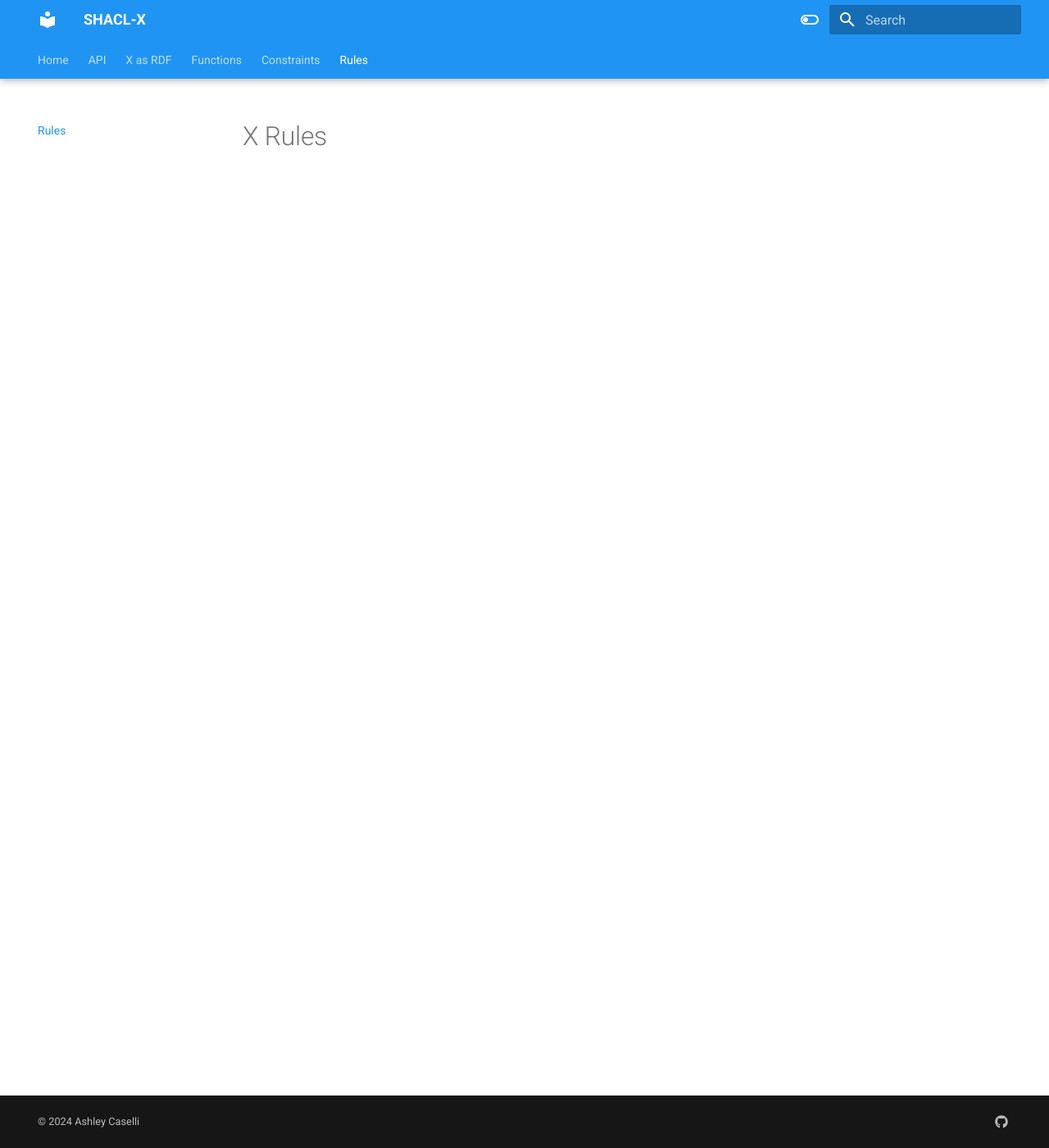
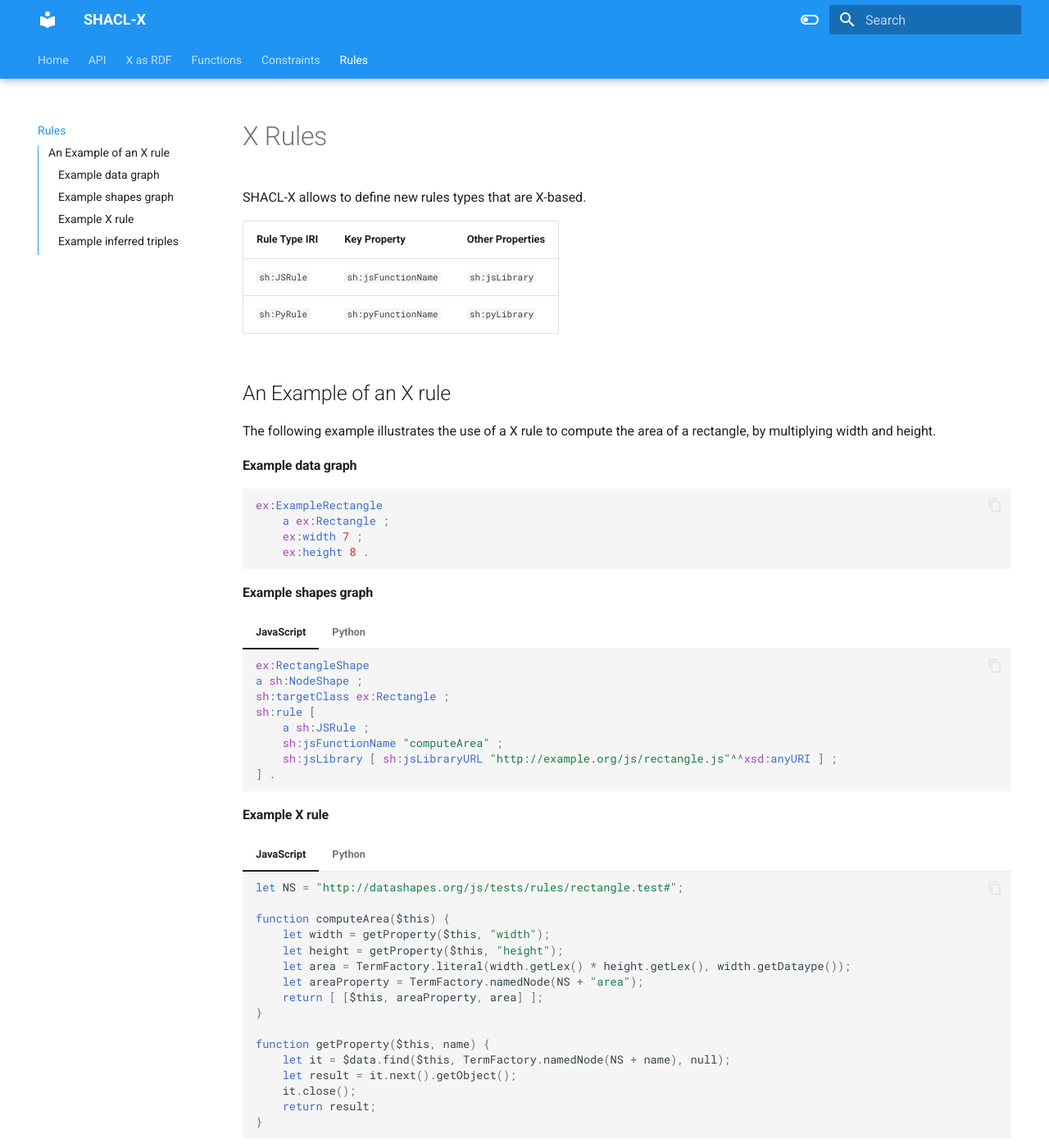
Before and after one commit to ashleycaselli/shacl-x-docs, an MkDocs documentation site: the page built from docs/rules.md, in a window 1280 px wide and 1400 px high. Shown: the whole window at 82% size. Built offline with MkDocs 1.6.1 and Material for MkDocs 9.7.7, drawn with Linux system fonts in a browser that asks for light colours; some of the changed text lies outside the part shown.

Commit message:
chore(rules): add section

````diff
--- a/docs/rules.md
+++ b/docs/rules.md
@@ -1 +1,93 @@
 # X Rules
+
+SHACL-X allows to define new rules types that are X-based.
+
+
+| Rule Type IRI     | Key Property          | Other Properties  |
+| ----------------- | --------------------- | ----------------- |
+| `sh:JSRule`       | `sh:jsFunctionName`   | `sh:jsLibrary`    |
+| `sh:PyRule`       | `sh:pyFunctionName`   | `sh:pyLibrary`    |
+
+## An Example of an X rule
+
+The following example illustrates the use of a X rule to compute the area of a rectangle, by multiplying width and height.
+
+#### Example data graph
+
+``` turtle
+ex:ExampleRectangle
+	a ex:Rectangle ;
+	ex:width 7 ;
+	ex:height 8 .
+```
+
+#### Example shapes graph
+
+=== "JavaScript"
+    ``` turtle
+    ex:RectangleShape
+	a sh:NodeShape ;
+	sh:targetClass ex:Rectangle ;
+	sh:rule [
+	    a sh:JSRule ;
+		sh:jsFunctionName "computeArea" ;
+		sh:jsLibrary [ sh:jsLibraryURL "http://example.org/js/rectangle.js"^^xsd:anyURI ] ;
+    ] .
+    ```
+=== "Python"
+    ``` turtle
+    ex:RectangleShape
+	a sh:NodeShape ;
+	sh:targetClass ex:Rectangle ;
+	sh:rule [
+	    a sh:PyRule ;
+		sh:pyFunctionName "compute_area" ;
+		sh:pyLibrary [ sh:pyLibraryURL "http://example.org/py/rectangle.py"^^xsd:anyURI ] ;
+    ] .
+    ```
+
+
+#### Example X rule
+=== "JavaScript"
+    ``` js
+    let NS = "http://datashapes.org/js/tests/rules/rectangle.test#";
+
+    function computeArea($this) {
+        let width = getProperty($this, "width");
+        let height = getProperty($this, "height");
+        let area = TermFactory.literal(width.getLex() * height.getLex(), width.getDataype());
+        let areaProperty = TermFactory.namedNode(NS + "area");
+        return [ [$this, areaProperty, area] ];
+    }
+
+    function getProperty($this, name) {
+        let it = $data.find($this, TermFactory.namedNode(NS + name), null);
+        let result = it.next().getObject();
+        it.close();
+        return result;
+    }
+    ```
+
+=== "Python"
+    ``` py
+    ns = "http://datashapes.org/js/tests/rules/rectangle.test#";
+
+    def compute_area(_this):
+        width = get_property(_this, "width");
+        height = get_property(_this, "height");
+        area = py_tf.literal(width.getLex() * height.getLex(), width.getDataype());
+        areaProperty = py_tf.namedNode(ns + "area");
+        return [ [_this, areaProperty, area] ];
+
+    def get_property(_this, name):
+        let it = _data.find(_this, py_tf.namedNode(NS + name), None);
+        let result = it.next().getObject();
+        it.close();
+        return result;
+    ```
+
+#### Example inferred triples
+
+```
+ex:ExampleRectangle ex:area 56 .
+```
````
